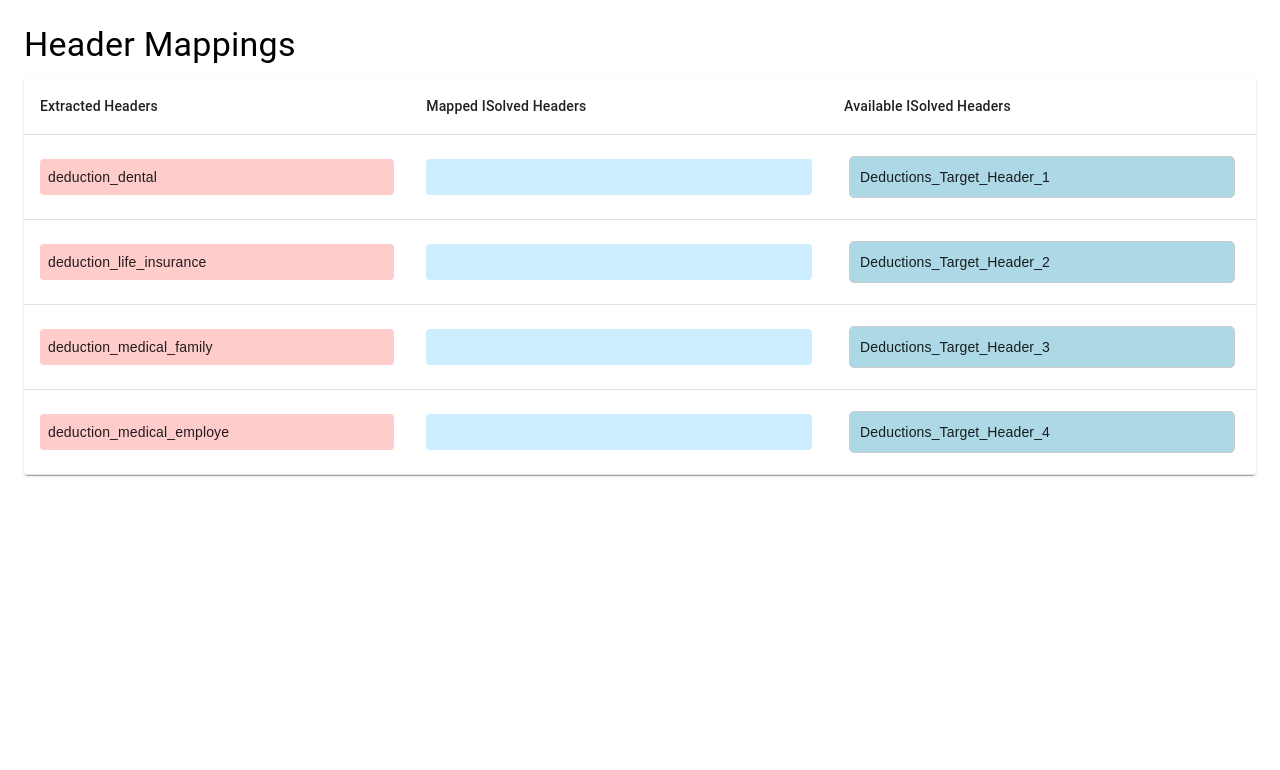
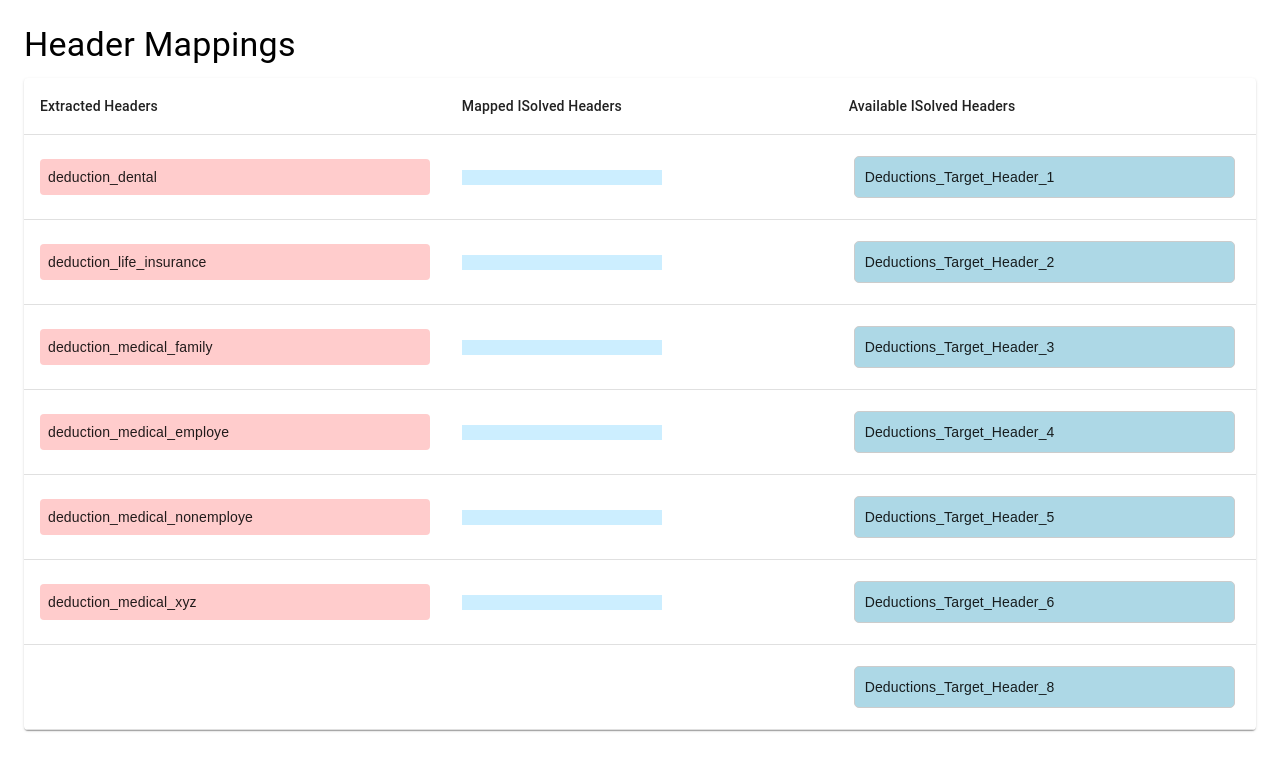
Before and after one commit to Muddasirr/BizManager, a React (Vite) app: page / in a window 1280 px wide. Shown: the top 770 px of the page. Built offline with nearby package versions, Linux system fonts and the light colour scheme; the HTML template or start-up script is replaced by a standard one.

Commit message:
Update Headermapping.jsx

```diff
--- a/src/Headermapping.jsx
+++ b/src/Headermapping.jsx
@@ -8,13 +8,18 @@ const initialResponse = {
     { source: "deduction_dental", target: "Deductions_Target_Header_1" },
     { source: "deduction_life_insurance", target: "" },
     { source: "deduction_medical_family", target: "" },
-    { source: "deduction_medical_employe", target: "" }
+    { source: "deduction_medical_employe", target: "" },
+    { source: "deduction_medical_nonemploye", target: "" },
+    { source: "deduction_medical_xyz", target: "" }
   ],
   available: [
     "Deductions_Target_Header_1",
     "Deductions_Target_Header_2",
     "Deductions_Target_Header_3",
-    "Deductions_Target_Header_4"
+    "Deductions_Target_Header_4",
+    "Deductions_Target_Header_5",
+    "Deductions_Target_Header_6",
+    "Deductions_Target_Header_8",
   ]
 };
 
@@ -22,16 +27,20 @@ const HeaderMappings = () => {
   const [response, setResponse] = useState(initialResponse);
 
   const handleDrop = (item, index) => {
+    console.log(response.mappings);
     setResponse(prevResponse => {
       const newMappings = [...prevResponse.mappings];
       newMappings[index].target = item.name;
-
+      console.log(newMappings);
       return {
         ...prevResponse,
         mappings: newMappings
       };
     });
- };
+  };
+
+  // Determine the maximum length to render all rows
+  const maxLength = Math.max(response.mappings.length, response.available.length);
 
   return (
     <Box sx={{ padding: 3 }}>
@@ -48,21 +57,27 @@ const HeaderMappings = () => {
             </TableRow>
           </TableHead>
           <TableBody>
-            {response.mappings.map((row, index) => (
+            {[...Array(maxLength)].map((_, index) => (
               <TableRow key={index}>
                 <TableCell>
-                  <Box sx={{ backgroundColor: '#ffcccc', padding: 1, borderRadius: 1 }}>
-                    {row.source}
-                  </Box>
+                  {response.mappings[index] ? (
+                    <Box sx={{ backgroundColor: '#ffcccc', padding: 1, borderRadius: 1 }}>
+                      {response.mappings[index].source}
+                    </Box>
+                  ) : null}
                 </TableCell>
                 <TableCell>
-                  <Box sx={{ backgroundColor: '#cceeff', padding: 1, borderRadius: 1 }}>
-                    <DropZone onDrop={(item) => handleDrop(item, index)} />
+                  {response.mappings[index] ? (
 
-                  </Box>
+
+                      <DropZone  name={response.mappings[index].target} onDrop={(item) => handleDrop(item, index)} />
+
+                  ) : null}
                 </TableCell>
                 <TableCell>
-                <DragItem name={response.available[index]} />
+                  {response.available[index] ? (
+                    <DragItem name={response.available[index]} />
+                  ) : null}
                 </TableCell>
               </TableRow>
             ))}
```
